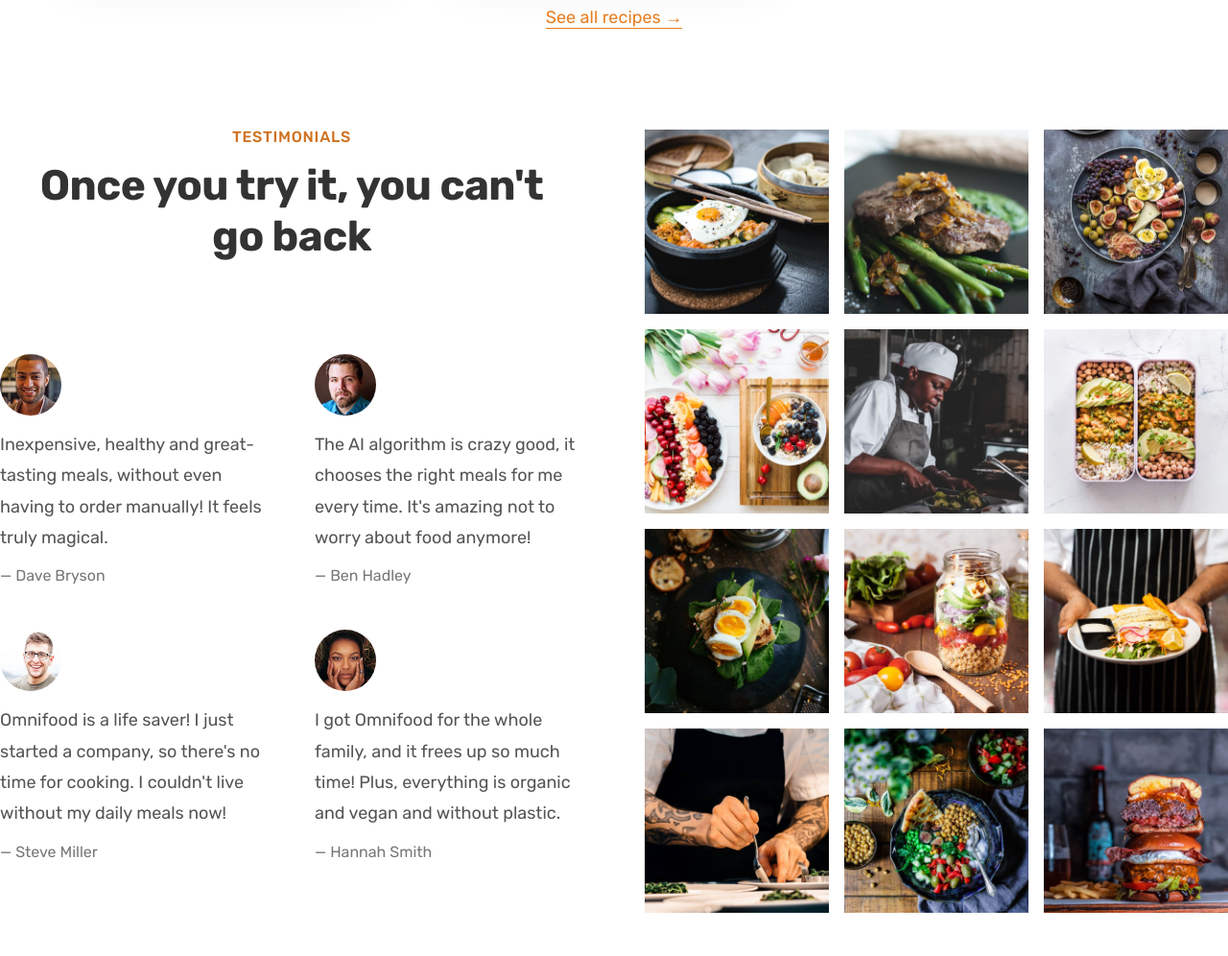
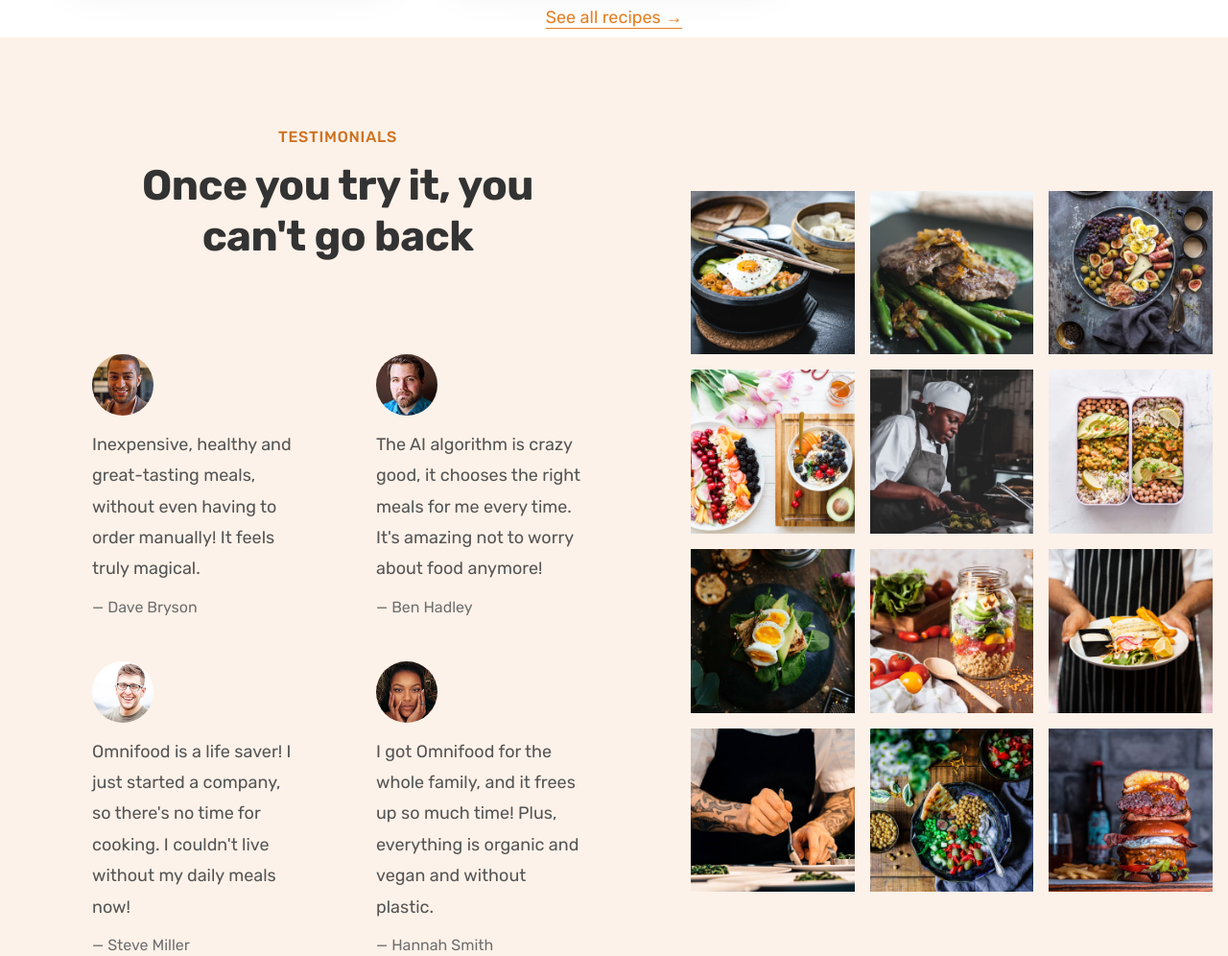
Before and after one commit to zubbyzillion/OmniFood-Webpage, a plain HTML site: page index.html in a window 1280 px wide. Shown: the part 3220-4216 px from the top of the page at 96% size. Drawn offline with nearby package versions, Linux system fonts and the light colour scheme.

Commit message:
Testimonials Section 1.2

```diff
--- a/css/general.css
+++ b/css/general.css
@@ -27,6 +27,8 @@ Paragraph Default: 1.6
 - Shades: #cf711f
 - Accents:
 - Greys:
+
+#6f6f6f (Lightest gray allowed on #fdf2e9)
 #555
 #333
 
--- a/css/style.css
+++ b/css/style.css
@@ -321,13 +321,21 @@
 /*************************/
 
 .section-testimonials {
-    padding: 9.6rem 0;
+    background-color: #fdf2e9;
+    display: grid;
+    grid-template-columns: 55fr 45fr;
+    align-items: center;
+}
+
+.testimonial-container {
+    padding: 9.6rem;
 }
 
 .testimonials {
     display: grid;
     grid-template-columns: 1fr 1fr;
-    gap: 4.8rem;
+    row-gap: 4.8rem;
+    column-gap: 8rem;
 }
 
 .testimonial-img {
@@ -344,13 +352,14 @@
 
 .testimonial-name {
     font-size: 1.6rem;
-    color: #777;
+    color: #6f6f6f;
 }
 
 .gallery {
     display: grid;
     grid-template-columns: repeat(3, 1fr);
     gap: 1.6rem;
+    padding: 1.6rem;
 }
 
 .gallery-item img{
--- a/index.html
+++ b/index.html
@@ -171,7 +171,7 @@
             </div>
         </section>
 
-        <section class="section-testimonials grid grid--2-cols">
+        <section class="section-testimonials">
             <div class="testimonial-container">
                 <div class="container center-text">
                     <span class="subheading">Testimonials</span>
```
